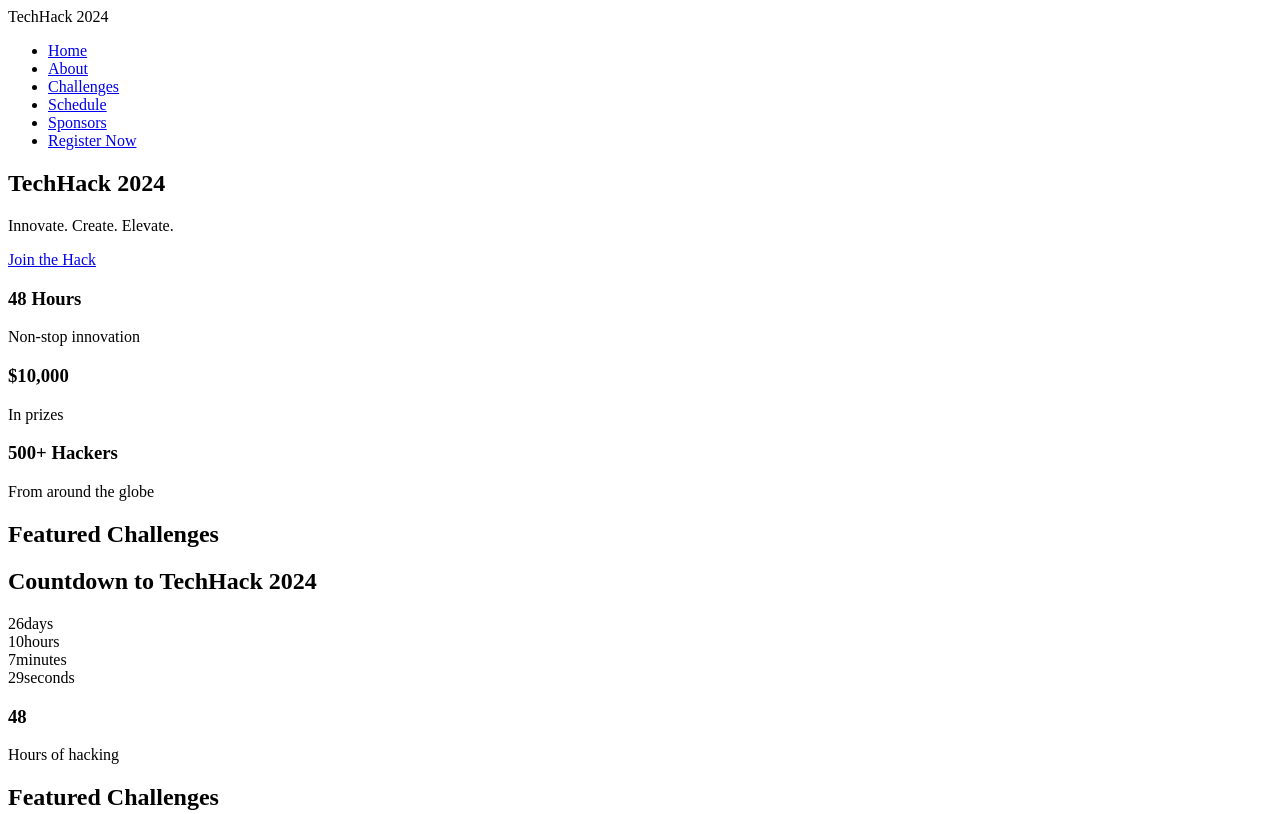
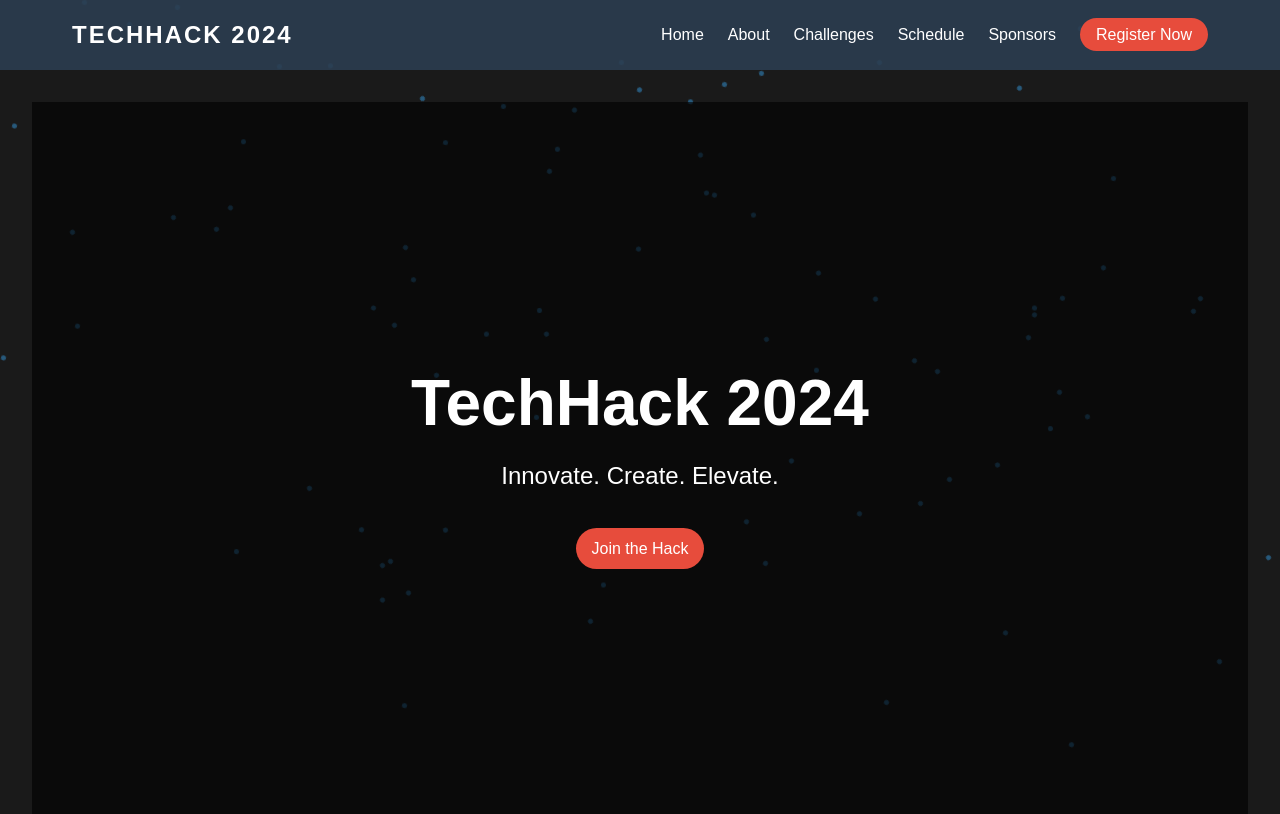
Before and after one commit to lakshyajn/TechHack2k24, a website: page public/index.html in a window 1280 px wide. Shown: the top 814 px of the page. Drawn offline with Linux system fonts and the light colour scheme; the site is published under a folder, as on GitHub Pages, so addresses that start at the root find nothing.

Commit message:
webkriti

```diff
--- a/index.html
+++ b/public/index.html
@@ -5,20 +5,20 @@
     <meta name="viewport" content="width=device-width, initial-scale=1.0">
     <title>TechHack 2024 - Innovate, Create, Elevate</title>
 
-    <link rel="stylesheet" href="/css/animations.css">
-    <link rel="stylesheet" href="/css/style.css">
+    <link rel="stylesheet" href="../css/animations.css">
+    <link rel="stylesheet" href="../css/style.css">
 </head>
 <body>
     <header>
         <nav>
             <div class="logo">TechHack 2024</div>
             <ul>
-                <li><a href="/index.html">Home</a></li>
-                <li><a href="/html/about.html">About</a></li>
-                <li><a href="/html/challenges.html">Challenges</a></li>
-                <li><a href="/html/schedule.html">Schedule</a></li>
-                <li><a href="/html/sponsors.html">Sponsors</a></li>
-                <li><a href="/html/register.html" class="cta-button">Register Now</a></li>
+                <li><a href="index.html">Home</a></li>
+                <li><a href="about.html">About</a></li>
+                <li><a href="challenges.html">Challenges</a></li>
+                <li><a href="schedule.html">Schedule</a></li>
+                <li><a href="sponsors.html">Sponsors</a></li>
+                <li><a href="register.html" class="cta-button">Register Now</a></li>
             </ul>
         </nav>
     </header>
@@ -80,7 +80,7 @@
         </div>
     </footer>
 
-    <script src="js/main.js"></script>
-    <script src="js/animations.js"></script>
+    <script src="../js/main.js"></script>
+    <script src="../js/animations.js"></script>
 </body>
 </html>
--- a/server/server.js
+++ b/server/server.js
@@ -13,14 +13,14 @@ mongoose.connect('mongodb://localhost/hackathon_db', { useNewUrlParser: true, us
 
 // Middleware
 app.use(express.json());
-app.use(express.static(path.join(__dirname, '../')));
+app.use(express.static(path.join(__dirname, '../public')));
 
 // API routes
 app.use('/api', apiRoutes);
 
 // Serve frontend
 app.get('*', (req, res) => {
-    res.sendFile(path.join(__dirname, '../index.html'));
+    res.sendFile(path.join(__dirname, '../public/index.html'));
 });
 
 app.listen(PORT, () => {
```
Also changed, not shown: public/about.html (renamed from html/about.html, +1 -1 lines), public/challenges.html (renamed from html/challenges.html, +1 -1 lines), public/register.html (renamed from html/register.html, +1 -1 lines), public/schedule.html (renamed from html/schedule.html, +1 -1 lines), public/sponsors.html (renamed from html/sponsors.html, +2 -2 lines).
